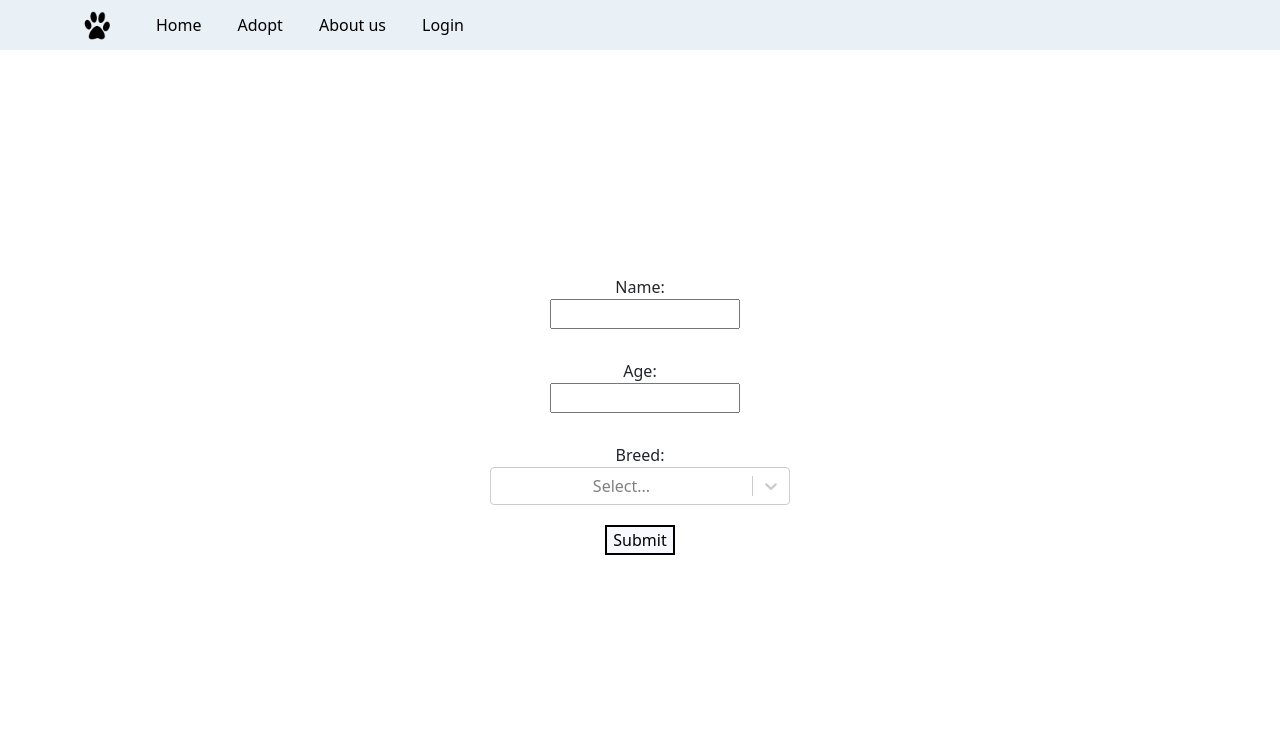
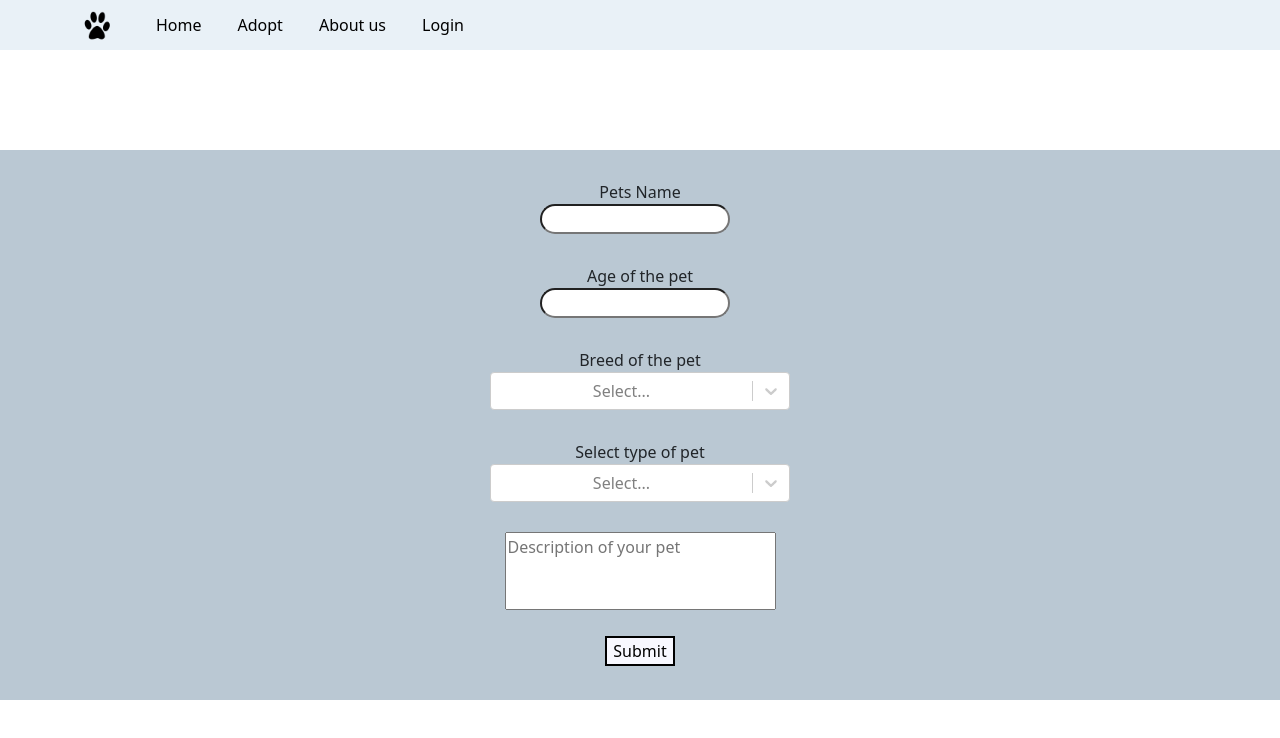
Before and after one commit to PetAdoptionFullStack/PetAdoption, a React (Create React App) app in the folder fe-app/: page /create-adoption in a window 1280 px wide. Shown: the top 738 px of the page. Built offline with nearby package versions, Linux system fonts and the light colour scheme; no server answers.

Commit message:
Added 2 inputs

```diff
--- a/fe-app/src/components/Adopt.jsx
+++ b/fe-app/src/components/Adopt.jsx
@@ -14,57 +14,6 @@ function Adopt() {
 
 
             <div className="pet-options-container">
-            <Card className='pet-option' style={{ width: '18rem' }}>
-                <Card.Img variant="top" src="holder.js/100px180" />
-
-                <Card.Body>
-                    <Card.Title>Card Title</Card.Title>
-                    <Card.Text>
-                        Some quick example text to build on the card title and make up the
-                        bulk of the card's content.
-                    </Card.Text>
-                    <Button variant="primary">Go somewhere</Button>
-                </Card.Body>
-                </Card>
-
-                <Card className='pet-option' style={{ width: '18rem' }}>
-                <Card.Img variant="top" src="holder.js/100px180" />
-
-                <Card.Body>
-                    <Card.Title>Card Title</Card.Title>
-                    <Card.Text>
-                        Some quick example text to build on the card title and make up the
-                        bulk of the card's content.
-                    </Card.Text>
-                    <Button variant="primary">Go somewhere</Button>
-                </Card.Body>
-                </Card>
-
-                <Card className='pet-option' style={{ width: '18rem' }}>
-                <Card.Img variant="top" src="holder.js/100px180" />
-
-                <Card.Body>
-                    <Card.Title>Card Title</Card.Title>
-                    <Card.Text>
-                        Some quick example text to build on the card title and make up the
-                        bulk of the card's content.
-                    </Card.Text>
-                    <Button variant="primary">Go somewhere</Button>
-                </Card.Body>
-                </Card>
-
-                <Card className='pet-option' style={{ width: '18rem' }}>
-                <Card.Img variant="top" src="holder.js/100px180" />
-
-                <Card.Body>
-                    <Card.Title>Card Title</Card.Title>
-                    <Card.Text>
-                        Some quick example text to build on the card title and make up the
-                        bulk of the card's content.
-                    </Card.Text>
-                    <Button variant="primary">Go somewhere</Button>
-                </Card.Body>
-                </Card>
 
             </div>
 
--- a/fe-app/src/components/Home.jsx
+++ b/fe-app/src/components/Home.jsx
@@ -1,12 +1,12 @@
 import React from 'react'
 import PetImages from './PetImages'
-import Form from './Form'
+import LocationForm from './LocationForm'
 
 export default function Home() {
   return (
     <>
       <PetImages />
-      <Form />
+      <LocationForm />
     </>
   )
 }
--- a/fe-app/src/components/Form.jsx
+++ b/fe-app/src/components/LocationForm.jsx
@@ -5,7 +5,7 @@ import axios from 'axios';
 import Button from 'react-bootstrap/Button';
 
 
-export default function Form() {
+export default function LocationForm() {
   const [selectedCountry, setSelectedCountry] = useState("");
   const [countryCode, setCountryCode] = useState("")
   const [selectedState, setSelectedState] = useState("");
--- a/fe-app/src/components/NewAdoption.jsx
+++ b/fe-app/src/components/NewAdoption.jsx
@@ -6,6 +6,7 @@ export default function NewAdoption() {
     const [name, setName] = useState('');
     const [age, setAge] = useState('');
     const [breed, setBreed] = useState('');
+    const [description, setDescription] = useState('');
     const [successMessage, setSuccessMessage] = useState('');
     const [errorMessage, setErrorMessage] = useState('');
     const [breedList, setBreedList] = useState([]);
@@ -31,6 +32,7 @@ export default function NewAdoption() {
                 name,
                 age,
                 breed,
+                description,
             })
             setSuccessMessage(response.data.message);
             setName('');
@@ -55,7 +57,7 @@ export default function NewAdoption() {
             <div className="form-container">
                 <form onSubmit={handleSubmit}>
                     <div className="input-field">
-                    <label htmlFor="name">Name:</label>
+                        <label htmlFor="name">Pets Name</label>
                         <input
                             type="text"
                             id="name"
@@ -63,7 +65,7 @@ export default function NewAdoption() {
                             onChange={(event) => setName(event.target.value)} />
                     </div>
                     <div className="input-field">
-                    <label htmlFor="age">Age:</label>
+                        <label htmlFor="age">Age of the pet</label>
                         <input
                             type="text"
                             id="age"
@@ -71,7 +73,20 @@ export default function NewAdoption() {
                             onChange={(event) => setAge(event.target.value)} />
                     </div>
                     <div className="input-field">
-                    <label htmlFor="breed">Breed:</label>
+                        <label htmlFor="breed">Breed of the pet</label>
+                            <Select
+                                options={breedList.map((breed) => ({
+                                    label: breed.breed_name,
+                                    value: breed.id
+                                }))}
+                                className="options"
+                                onChange={handleBreedChange}
+                                value={breed}
+                            />
+                    </div>
+
+                    <div className="input-field">
+                        <label htmlFor="breed">Select type of pet</label>
                             <Select
                                 options={breedList.map((breed) => ({
                                     label: breed.breed_name,
@@ -80,9 +95,18 @@ export default function NewAdoption() {
                                 className="options"
                                 onChange={handleBreedChange}
                                 value={breed}
+                                required
                             />
+                    </div>
 
+                    <div className="input-field">
+                        <textarea name="" id="" cols="27" rows="3" required placeholder="Description of your pet"
+                        onChange={(e) => {
+                            setDescription(e.target.value);
+                        }}
+                        />
                     </div>
+
                         <button type="submit">Submit</button>
                 </form>
             </div>
--- a/fe-app/src/css/adopt.css
+++ b/fe-app/src/css/adopt.css
@@ -42,15 +42,16 @@
 .form-container {
     display: flex;
     margin-top: 100px;
-    height: 500px;
-    align-items: center;
+    height: 550px;
+    background-color: #bac8d3;
     justify-content: center;
 }
 
 .form-container input {
     display: block;
-    margin-left: 60px;
+    margin-left: 50px;
     width: 190px;
+    border-radius: 20px;
 }
 
 .form-container .input-field {
@@ -66,3 +67,7 @@
 .form-container button:active {
     background-color: gray;
 }
+
+.form-container .input-field textarea {
+    resize: none;
+}
```
Lines whose indentation alone changed are shown as unchanged.
